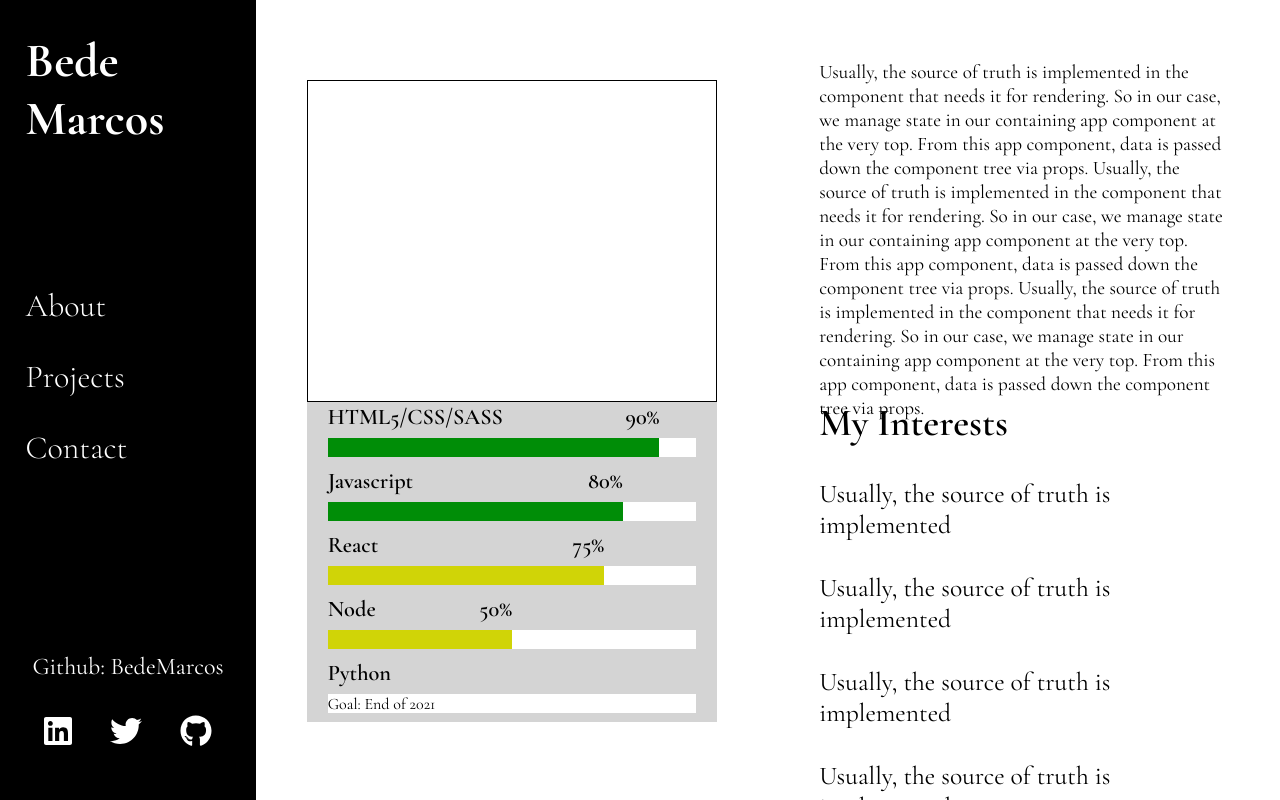
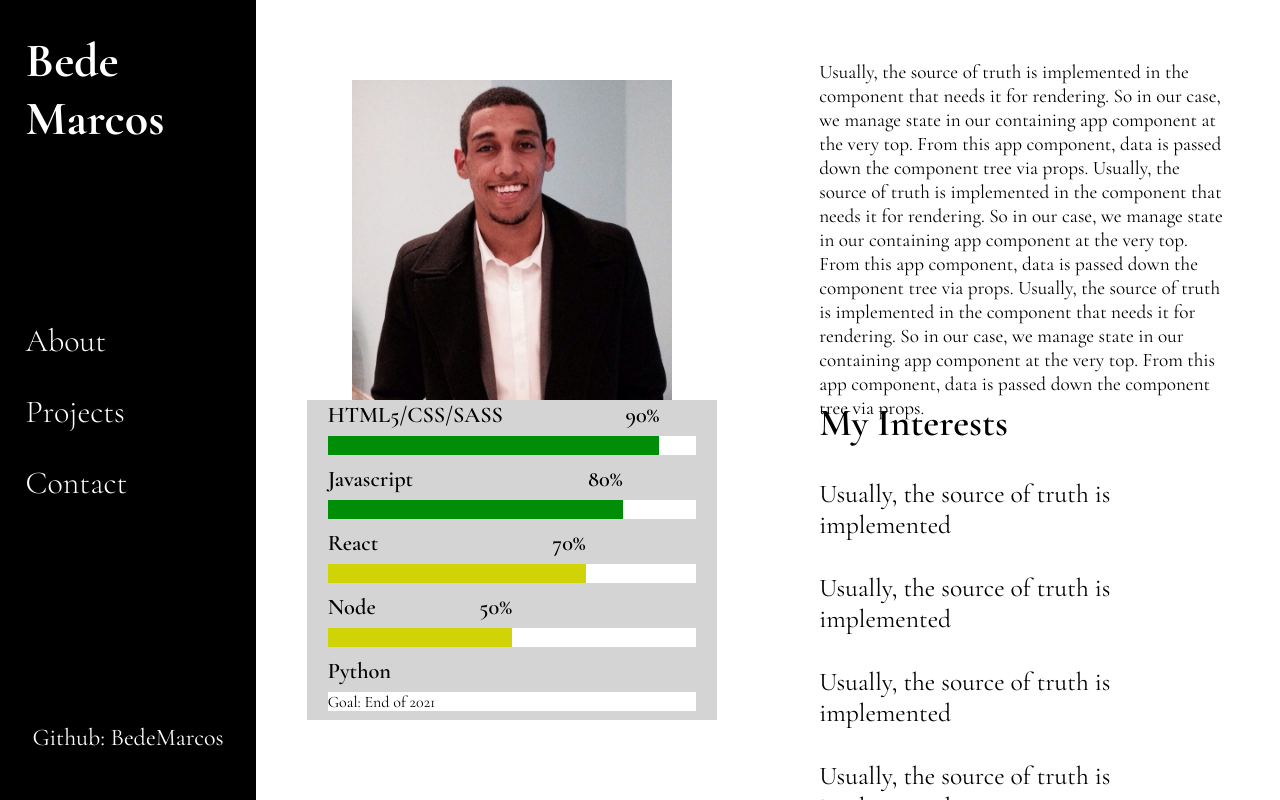
Before and after one commit to BedeMS/Portfolio, a React (Create React App) app: page /About in a window 1280 px wide. Built offline with nearby package versions, Linux system fonts and the light colour scheme.

Commit message:
About Profile added. Social Media Removed

```diff
--- a/src/components/Nav/Nav.js
+++ b/src/components/Nav/Nav.js
@@ -24,7 +24,7 @@ function Nav(props) {
         <Link to="/" className="Nav__social-icon github">
           Github: BedeMarcos
         </Link>
-        <Link to="/" className="Nav__social-icon">
+        {/* <Link to="/" className="Nav__social-icon">
           <FontAwesomeIcon icon={["fab", "linkedin"]} />
         </Link>
         <Link to="/" className="Nav__social-icon">
@@ -32,7 +32,7 @@ function Nav(props) {
         </Link>
         <Link to="/" className="Nav__social-icon">
           <FontAwesomeIcon icon={["fab", "github"]} />
-        </Link>
+        </Link> */}
       </div>
     </div>
   );
--- a/src/containers/About/About.css
+++ b/src/containers/About/About.css
@@ -14,7 +14,12 @@
 
 .Photo {
   height: 50%;
-  border: 1px solid #000000;
+  display: flex;
+  justify-content: center;
+}
+
+.Photo img {
+  height: 100%;
 }
 
 .Skills {
--- a/src/containers/About/About.js
+++ b/src/containers/About/About.js
@@ -1,5 +1,5 @@
 import React from "react";
-import Nav from "../../components/Nav/Nav";
+import Profile from "../../assets/img/profile.jpeg";
 import Progress from "../../components/Progress/Progress";
 import "./About.css";
 
@@ -7,11 +7,13 @@ function About(props) {
   return (
     <div className="About">
       <div className="LeftSide">
-        <div className="Photo"></div>
+        <div className="Photo">
+          <img src={Profile} alt="About Picture" />
+        </div>
         <div className="Skills">
           <Progress label="HTML5/CSS/SASS" width="90" />
           <Progress label="Javascript" width="80" />
-          <Progress label="React" width="75" />
+          <Progress label="React" width="70" />
           <Progress label="Node" width="50" />
           <Progress label="Python" width="0" goal="Goal: End of 2021" />
         </div>
```
Also changed, not shown: src/assets/img/profile.jpeg (added), src/containers/App/App.css (line endings or trailing spaces).
